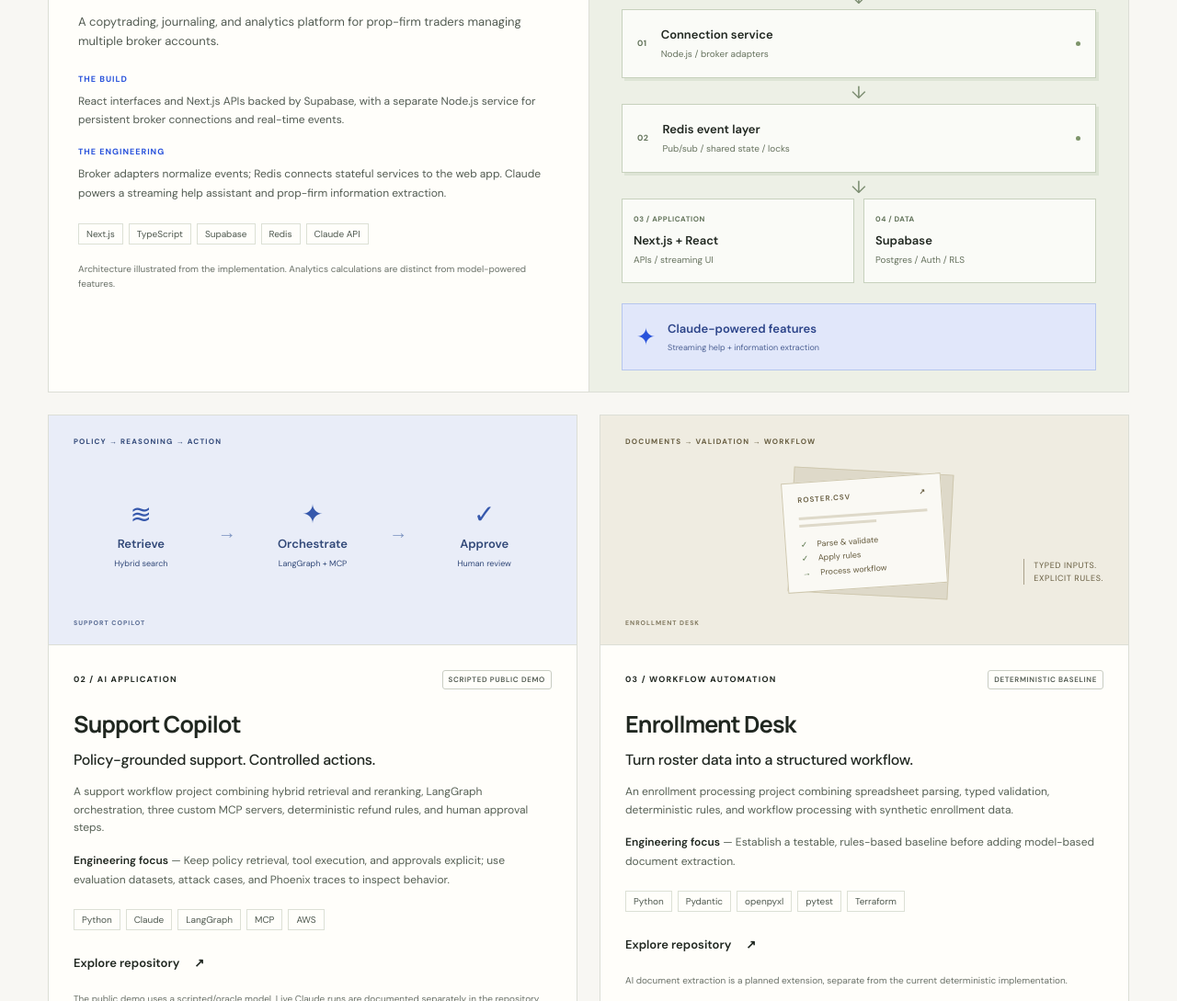
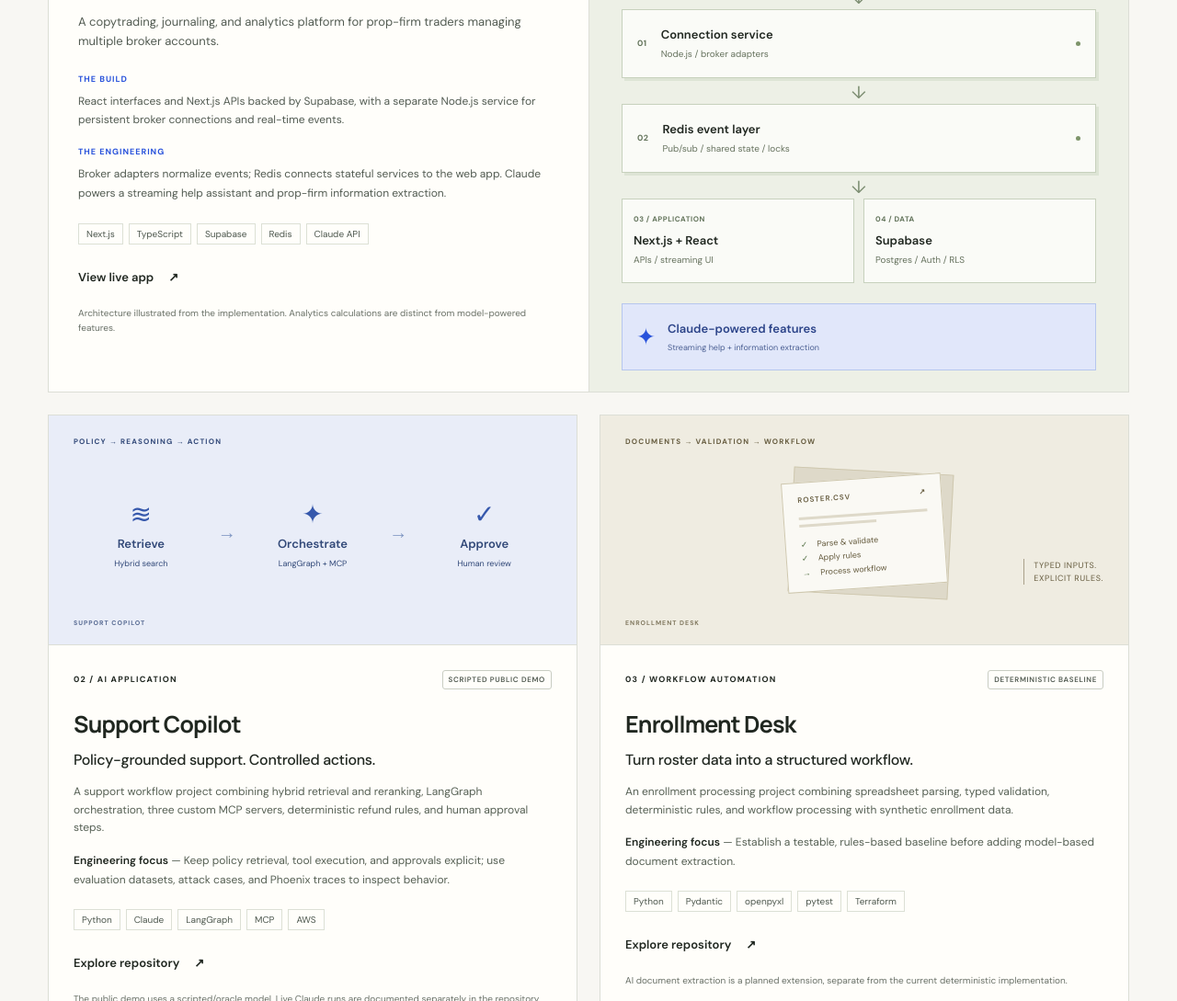
Before and after one commit to louisdalligos/louisdalligos.github.io, a plain HTML site: page index.html in a window 1280 px wide. Shown: the part 994-2083 px from the top of the page at 92% size. Drawn offline with Linux system fonts and the light colour scheme.

Commit message:
feat: link Edge Analyzer production app from featured project

```diff
--- a/index.html
+++ b/index.html
@@ -38,7 +38,7 @@
   <section class="projects wrap section" id="projects" aria-labelledby="projects-title">
     <div class="section-heading"><div><span class="section-index">01 / SELECTED PROJECTS</span><h2 id="projects-title">Built to connect the dots.</h2></div><p>Product thinking, full-stack delivery,<br>and practical AI integration.</p></div>
     <article class="featured project" aria-labelledby="edge-title">
-      <div class="feature-copy"><div class="project-topline"><span class="small-label">01 — FEATURED PROJECT</span><span class="pill">FULL-STACK + AI</span></div><h3 id="edge-title">Edge Analyzer<span class="blue">↗</span></h3><p class="project-deck">One platform. Multiple accounts.<br>A clearer view of trading activity.</p><p>A copytrading, journaling, and analytics platform for prop-firm traders managing multiple broker accounts.</p><dl class="project-details"><div><dt>THE BUILD</dt><dd>React interfaces and Next.js APIs backed by Supabase, with a separate Node.js service for persistent broker connections and real-time events.</dd></div><div><dt>THE ENGINEERING</dt><dd>Broker adapters normalize events; Redis connects stateful services to the web app. Claude powers a streaming help assistant and prop-firm information extraction.</dd></div></dl><div class="tags"><span>Next.js</span><span>TypeScript</span><span>Supabase</span><span>Redis</span><span>Claude API</span></div><p class="project-note">Architecture illustrated from the implementation. Analytics calculations are distinct from model-powered features.</p></div>
+      <div class="feature-copy"><div class="project-topline"><span class="small-label">01 — FEATURED PROJECT</span><span class="pill">FULL-STACK + AI</span></div><h3 id="edge-title">Edge Analyzer<span class="blue">↗</span></h3><p class="project-deck">One platform. Multiple accounts.<br>A clearer view of trading activity.</p><p>A copytrading, journaling, and analytics platform for prop-firm traders managing multiple broker accounts.</p><dl class="project-details"><div><dt>THE BUILD</dt><dd>React interfaces and Next.js APIs backed by Supabase, with a separate Node.js service for persistent broker connections and real-time events.</dd></div><div><dt>THE ENGINEERING</dt><dd>Broker adapters normalize events; Redis connects stateful services to the web app. Claude powers a streaming help assistant and prop-firm information extraction.</dd></div></dl><div class="tags"><span>Next.js</span><span>TypeScript</span><span>Supabase</span><span>Redis</span><span>Claude API</span></div><div class="project-bottom"><a class="text-link" href="https://edgeanalyzer.com/" aria-label="View Edge Analyzer live app">View live app <span aria-hidden="true">↗</span></a></div><p class="project-note">Architecture illustrated from the implementation. Analytics calculations are distinct from model-powered features.</p></div>
       <figure class="architecture"><div class="diagram-top"><span class="diagram-icon" aria-hidden="true">⌘</span><span>EDGE ANALYZER</span><span class="diagram-label">SYSTEM MAP</span></div><div class="diagram-body"><p class="diagram-caption">REAL-TIME BY DESIGN</p><div class="broker-row"><span>Rithmic</span><span>ProjectX</span><span>Tradovate</span></div><div class="connector" aria-hidden="true">↓</div><div class="system-node"><span class="node-number">01</span><div><strong>Connection service</strong><small>Node.js / broker adapters</small></div><span class="node-dot" aria-hidden="true"></span></div><div class="connector" aria-hidden="true">↓</div><div class="system-node"><span class="node-number">02</span><div><strong>Redis event layer</strong><small>Pub/sub / shared state / locks</small></div><span class="node-dot" aria-hidden="true"></span></div><div class="connector" aria-hidden="true">↓</div><div class="dual-nodes"><div><span class="node-number">03 / APPLICATION</span><strong>Next.js + React</strong><small>APIs / streaming UI</small></div><div><span class="node-number">04 / DATA</span><strong>Supabase</strong><small>Postgres / Auth / RLS</small></div></div><div class="ai-node"><span aria-hidden="true">✦</span><div><strong>Claude-powered features</strong><small>Streaming help + information extraction</small></div></div></div></figure>
     </article>
     <div class="ai-projects">
```
